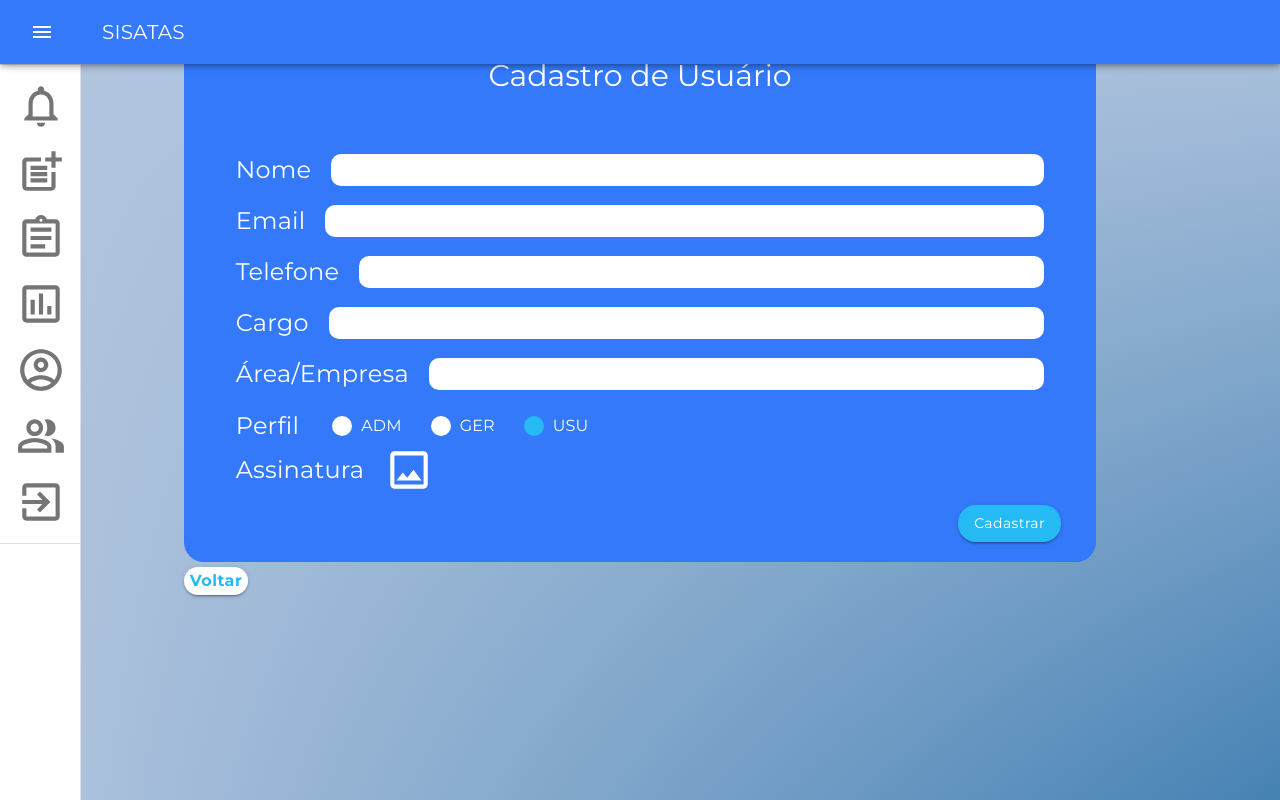
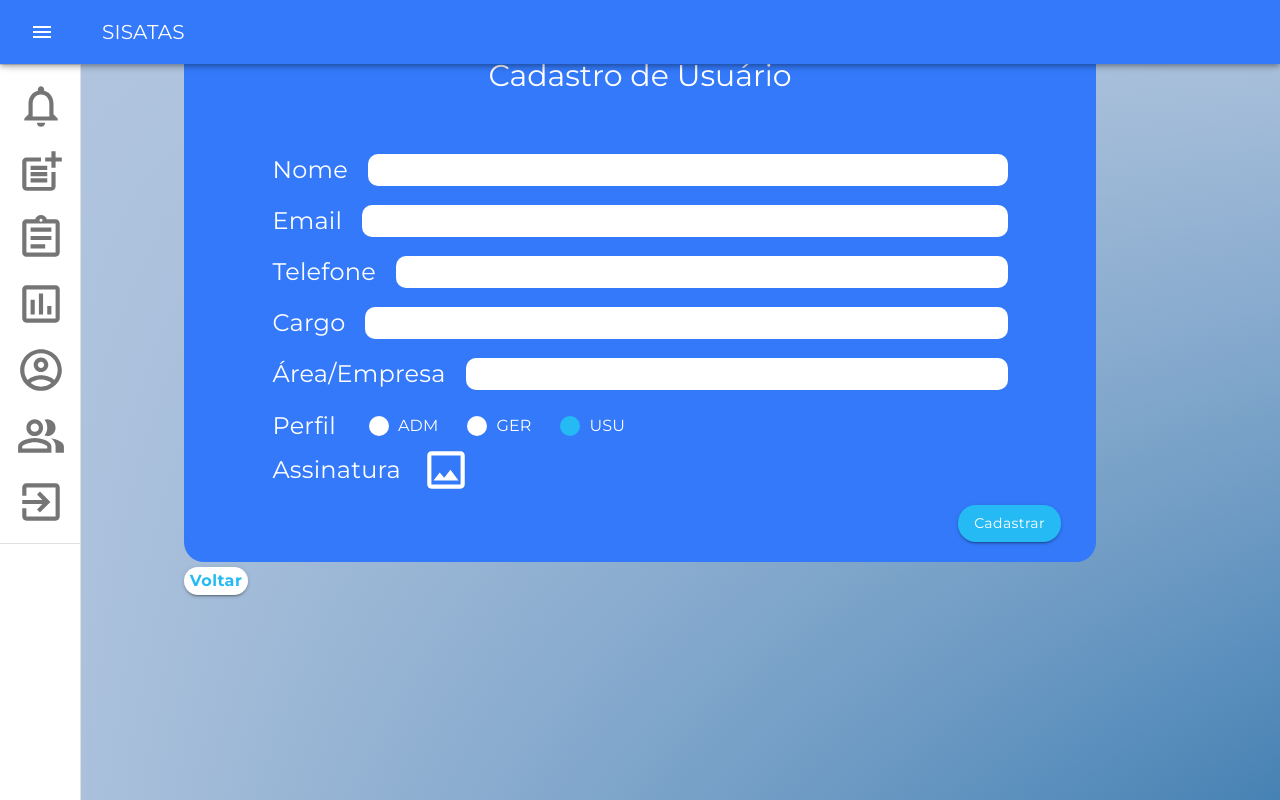
Before and after one commit to BureauTech/ProjectSisatas, a React (Create React App) app in the folder client/: page /cadastrar-usuario in a window 1280 px wide. Built offline with nearby package versions, Linux system fonts and the light colour scheme.

Commit message:
Diminuindo tamanho do form em telas grandes

```diff
--- a/client/src/components/RegisterUser/Register.js
+++ b/client/src/components/RegisterUser/Register.js
@@ -47,7 +47,7 @@ const Register = (props) => {
     setTelefone("");
     setCargo("");
     setArea("");
-    setPreview("")
+    setPreview("");
   };
 
   const changePreview = (file) => {
@@ -97,7 +97,7 @@ const Register = (props) => {
             <form id="form" onSubmit={(e) => handleSubmit(e)} style={{ width: "100%" }}>
               {/* inputs */}
               <Grid container alignItems="center" justify="center">
-                <Grid item xs={11} sm={11}>
+                <Grid item xs={11} sm={10}>
                   {/* input nome */}
                   <Grid container alignItems="center" style={{ paddingBottom: 15 }}>
                     <Grid item>
@@ -336,7 +336,7 @@ const Register = (props) => {
                   </Grid>
                 </Grid>
                 {preview && (
-                  <Grid item xs={11} style={{ marginTop: 10 }}>
+                  <Grid item xs={11} sm={10} style={{ marginTop: 10 }}>
                     <Typography style={{ color: "white" }}>Prévia: </Typography>
                     <img src={preview} alt="Prévia da assinatura" style={{ maxWidth: 200, maxHeight: 200 }} />
                   </Grid>
```
